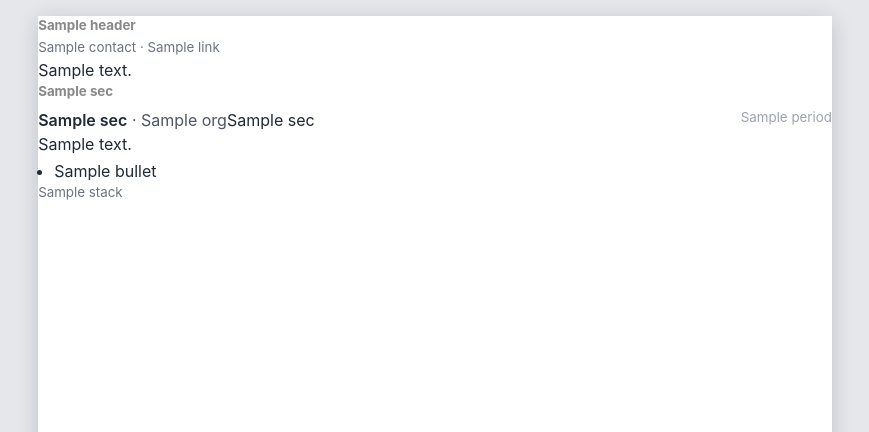
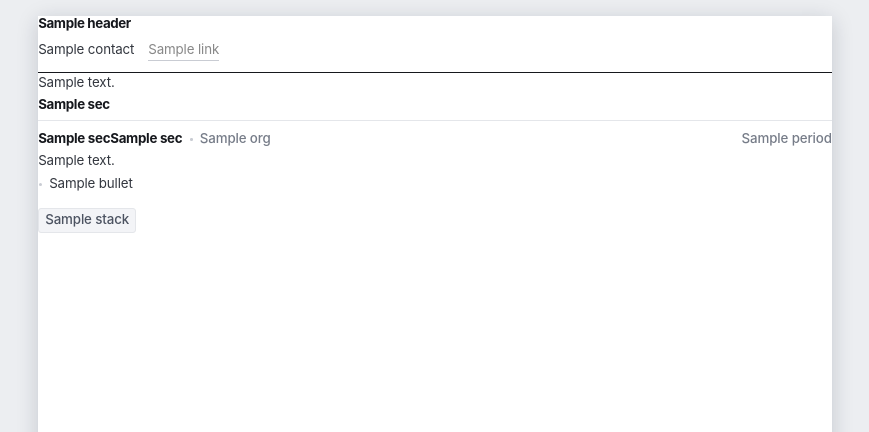
Before and after one commit to kimtaejin3/one-form, a Python web app: template apps/backend/app/resume/templates/classic.html in a window 1280 px wide. Shown: the top 432 px of the page, without its empty margins (205-1074 px from the left). Run offline with Jinja, Linux system fonts and the light colour scheme; the template is opened without the code that fills it: most values are stand-ins (such as "Sample title", 1, 10 or a date in 2020).

Commit message:
feat(resume): dev/resume 스타일 충실 이식 + 포트폴리오 빌더 추가
- 템플릿을 dev/resume 실제 테마로 재작성: 표준(style.css — 파란 악센트·
  보더 섹션·스택칩·커스텀 불릿), 형식(application.css), 포트폴리오
  (portfolio.css — 어두운 표지·번호 섹션·알약 칩). modern 제거.
- ResumeTemplate.kind(resume|portfolio) 추가 → 빌더가 종류별로 템플릿 필터.
- 포트폴리오 빌더: /portfolio 라우트·탭. 같은 3-pane UI를 kind로 재사용,
  기본 템플릿·PDF 파일명만 다름.

Co-Authored-By: Claude Opus 4.8 <noreply@anthropic.com>

```diff
--- a/apps/backend/app/resume/schemas.py
+++ b/apps/backend/app/resume/schemas.py
@@ -94,6 +94,7 @@ class ResumeMaterial(BaseModel):
 class ResumeTemplate(BaseModel):
     id: str
     name: str
+    kind: str = "resume"  # resume | portfolio — 빌더가 이 값으로 템플릿을 거른다
     thumbnail: str
     preset: ResumeStyle
 
--- a/apps/backend/app/resume/templates/classic.html
+++ b/apps/backend/app/resume/templates/classic.html
@@ -3,65 +3,79 @@
 <head>
 <meta charset="utf-8">
 <style>
+  /* 표준 이력서 — dev/resume 의 style.css 를 충실히 이식.
+     파란 악센트, 하단 보더 섹션 제목, org-bold·role-dot·우측 period, 스택 칩, 커스텀 불릿. */
   @page { size: A4; margin: {{ margin }}; }
-  /* 화면 미리보기를 실제 PDF 종이처럼 — 회색 캔버스 위 A4 흰 종이.
-     weasyprint(print 미디어)는 이 블록을 무시하고 @page 여백을 쓰므로 PDF는 그대로. */
   @media screen {
-    html { background: #e5e7eb; }
+    html { background: #eceef1; }
     .page {
-      box-sizing: border-box;
-      width: 210mm;
-      max-width: 100%;
-      min-height: 297mm;
-      margin: 16px auto;
-      padding: {{ margin }};
-      background: #fff;
+      box-sizing: border-box; width: 210mm; max-width: 100%; min-height: 297mm;
+      margin: 16px auto; padding: {{ margin }}; background: #fff;
       box-shadow: 0 4px 20px rgba(15, 30, 52, 0.18);
     }
   }
-  :root { }
   body {
     font-family: "{{ style.font }}", -apple-system, "Apple SD Gothic Neo", sans-serif;
-    font-size: {{ base_pt }}pt; color: #1f2937; line-height: 1.5; margin: 0;
+    font-size: {{ base_pt - 1 }}pt; color: #33373f; line-height: 1.5;
+    letter-spacing: -0.01em; word-break: keep-all; margin: 0;
   }
-  h1 { font-size: {{ base_pt + 8 }}pt; margin: 0 0 2px; color: {{ style.accent_color }}; }
-  .contact { color: #6b7280; font-size: {{ base_pt - 1 }}pt; margin-bottom: {{ gap }}px; }
-  .summary { margin-bottom: {{ gap }}px; }
-  section { margin-bottom: {{ gap }}px; }
-  h2 {
-    font-size: {{ base_pt + 2 }}pt; margin: 0 0 6px; color: {{ style.accent_color }};
-    {% if style.heading_style.value == 'bar' %}border-left: 3px solid {{ style.accent_color }}; padding-left: 6px;{% endif %}
-    {% if style.heading_style.value == 'underline' %}border-bottom: 1px solid {{ style.accent_color }}; padding-bottom: 2px;{% endif %}
+  .r-header { padding-bottom: 11px; border-bottom: 1.6px solid #16181d; margin-bottom: {{ gap }}px; }
+  .r-name { font-size: {{ base_pt + 10 }}pt; font-weight: 700; color: #16181d; line-height: 1.15; letter-spacing: -0.028em; }
+  .r-contact { margin-top: 9px; display: flex; flex-wrap: wrap; gap: 5px 14px; font-size: {{ base_pt - 2 }}pt; color: #33373f; }
+  .r-contact a { color: {{ style.accent_color }}; text-decoration: none; border-bottom: 0.6px solid #c9ccd3; }
+  .r-summary { margin: 0 0 2px; color: #33373f; }
+  section { margin-top: {{ gap }}px; }
+  .r-sec-title {
+    font-size: {{ base_pt + 1 }}pt; font-weight: 700; color: #16181d; letter-spacing: -0.025em;
+    padding-bottom: 5px; margin-bottom: 8px; border-bottom: 0.9px solid #e4e6ea;
   }
-  .item { margin-bottom: {{ gap // 2 }}px; }
-  .item .row { display: flex; justify-content: space-between; }
-  .item strong { font-weight: 600; }
-  .item .org { color: #4b5563; }
-  .item .period { color: #9ca3af; font-size: {{ base_pt - 1 }}pt; }
-  ul { margin: 3px 0 0; padding-left: 16px; }
-  .stack { color: #6b7280; font-size: {{ base_pt - 1 }}pt; }
+  .r-entry { margin-bottom: 9px; }
+  .r-entry:last-child { margin-bottom: 0; }
+  .r-entry__head { display: flex; align-items: baseline; justify-content: space-between; gap: 10px; }
+  .r-entry__lead { display: flex; align-items: baseline; gap: 8px; min-width: 0; }
+  .r-org { font-size: {{ base_pt }}pt; font-weight: 700; color: #16181d; letter-spacing: -0.022em; line-height: 1.35; }
+  .r-role { font-size: {{ base_pt - 1 }}pt; font-weight: 500; color: #767c88; }
+  .r-role::before {
+    content: ''; display: inline-block; width: 2.5px; height: 2.5px; border-radius: 50%;
+    background: #c9ccd3; vertical-align: 2.5px; margin-right: 7px;
+  }
+  .r-period { flex: none; font-size: {{ base_pt - 2 }}pt; font-weight: 500; color: #767c88; font-variant-numeric: tabular-nums; white-space: nowrap; }
+  .r-note { margin-top: 2px; color: #33373f; }
+  ul { list-style: none; margin-top: 3px; padding: 0; }
+  li { position: relative; padding-left: 11px; margin-bottom: 2px; }
+  li::before { content: ''; position: absolute; left: 1px; top: 0.62em; width: 3px; height: 3px; border-radius: 50%; background: #c9ccd3; }
+  .r-stack { margin-top: 5px; display: flex; flex-wrap: wrap; gap: 4px; }
+  .r-stack span {
+    font-size: {{ base_pt - 3 }}pt; font-weight: 500; color: #4c5361; background: #f3f4f7;
+    border: 0.5px solid #e4e6ea; border-radius: 3px; padding: 1.5px 6px; line-height: 1.5;
+  }
 </style>
 </head>
 <body>
   <div class="page">
-  <h1>{{ doc.header.name }}</h1>
-  <div class="contact">
-    {{ doc.header.contact | join(' · ') }}
-    {% for l in doc.header.links %} · {{ l.label }}{% endfor %}
+    <header class="r-header">
+      <div class="r-name">{{ doc.header.name }}</div>
+      <div class="r-contact">
+        {% for c in doc.header.contact %}<span>{{ c }}</span>{% endfor %}
+        {% for l in doc.header.links %}<a href="{{ l.url }}">{{ l.label }}</a>{% endfor %}
       </div>
-  {% if doc.summary %}<div class="summary">{{ doc.summary }}</div>{% endif %}
+    </header>
+    {% if doc.summary %}<p class="r-summary">{{ doc.summary }}</p>{% endif %}
     {% for sec in sections %}
     <section>
-    <h2>{{ sec.title }}</h2>
+      <div class="r-sec-title">{{ sec.title }}</div>
       {% for it in sec.items %}
-    <div class="item">
-      <div class="row">
-        <span><strong>{{ it.title }}</strong>{% if it.org %} <span class="org">· {{ it.org }}</span>{% endif %}{% if it.name %}{{ it.name }}{% endif %}</span>
-        {% if it.period %}<span class="period">{{ it.period }}</span>{% endif %}
+      <div class="r-entry">
+        <div class="r-entry__head">
+          <div class="r-entry__lead">
+            <span class="r-org">{{ it.title }}{% if it.name %}{{ it.name }}{% endif %}</span>
+            {% if it.org %}<span class="r-role">{{ it.org }}</span>{% endif %}
           </div>
-      {% if it.note %}<div>{{ it.note }}</div>{% endif %}
+          {% if it.period %}<span class="r-period">{{ it.period }}</span>{% endif %}
+        </div>
+        {% if it.note %}<div class="r-note">{{ it.note }}</div>{% endif %}
         {% if it.bullets %}<ul>{% for b in it.bullets %}<li>{{ b }}</li>{% endfor %}</ul>{% endif %}
-      {% if it.stack %}<div class="stack">{{ it.stack | join(' · ') }}</div>{% endif %}
+        {% if it.stack %}<div class="r-stack">{% for s in it.stack %}<span>{{ s }}</span>{% endfor %}</div>{% endif %}
       </div>
       {% endfor %}
     </section>
--- a/apps/web/src/app/App.tsx
+++ b/apps/web/src/app/App.tsx
@@ -17,7 +17,8 @@ const ROUTES: { path: string; element: ReactElement }[] = [
   { path: '/', element: <JobsPage /> },
   { path: '/jobs/:id', element: <JobDetailPage /> },
   { path: '/profile', element: <ProfilePage /> },
-  { path: '/resume', element: <ResumeBuilderPage /> },
+  { path: '/resume', element: <ResumeBuilderPage kind="resume" /> },
+  { path: '/portfolio', element: <ResumeBuilderPage kind="portfolio" /> },
   { path: '/companies', element: <CompaniesPage /> },
   { path: '/essays', element: <EssaysPage /> },
   { path: '/forms', element: <FormsPage /> },
--- a/apps/web/src/features/resume-materials/ui/MaterialsPanel.tsx
+++ b/apps/web/src/features/resume-materials/ui/MaterialsPanel.tsx
@@ -16,9 +16,10 @@ interface Props {
   materials: ResumeMaterial[]
   onAddMaterial: (m: ResumeMaterial) => void
   onTemplate: (preset: ResumeStyle) => void
+  kind: string // resume | portfolio
 }
 
-export function MaterialsPanel({ state, materials, onAddMaterial, onTemplate }: Props) {
+export function MaterialsPanel({ state, materials, onAddMaterial, onTemplate, kind }: Props) {
   const { data: templates } = useSuspenseQuery(resumeTemplatesQuery)
   const extract = useExtractMaterial(onAddMaterial)
   const [note, setNote] = useState('')
@@ -40,6 +41,7 @@ export function MaterialsPanel({ state, materials, onAddMaterial, onTemplate }:
           onClose={() => setTplOpen(false)}
           state={state}
           onTemplate={onTemplate}
+          kind={kind}
         />
       </section>
 
--- a/apps/web/src/shared/api/schema.ts
+++ b/apps/web/src/shared/api/schema.ts
@@ -966,6 +966,11 @@ export interface components {
             id: string;
             /** Name */
             name: string;
+            /**
+             * Kind
+             * @default resume
+             */
+            kind: string;
             /** Thumbnail */
             thumbnail: string;
             preset: components["schemas"]["ResumeStyle"];
--- a/apps/web/src/widgets/header/ui/TabBar.tsx
+++ b/apps/web/src/widgets/header/ui/TabBar.tsx
@@ -5,6 +5,7 @@ const NAV: { to: string; label: string; icon: IconName }[] = [
   { to: '/', label: '채용공고', icon: 'work' },
   { to: '/profile', label: '마스터 프로필', icon: 'person' },
   { to: '/resume', label: '이력서 빌더', icon: 'description' },
+  { to: '/portfolio', label: '포트폴리오 빌더', icon: 'description' },
   { to: '/companies', label: '기업 인텔리전스', icon: 'business' },
   { to: '/essays', label: '자소서 허브', icon: 'description' },
   { to: '/forms', label: '양식 변환', icon: 'transform' },
```
Also changed, not shown: apps/backend/app/resume/service.py (+9 -7 lines), apps/backend/app/resume/templates/modern.html (deleted, +0 -62 lines), apps/backend/app/resume/templates/portfolio.html (added, +111 -0 lines), apps/backend/tests/test_resume.py (+6 -3 lines), apps/web/src/features/resume-materials/ui/TemplateModal.tsx (+5 -2 lines), apps/web/src/pages/resume-builder/ui/ResumeBuilderPage.tsx (+15 -4 lines). Lines whose indentation alone changed are shown as unchanged.
